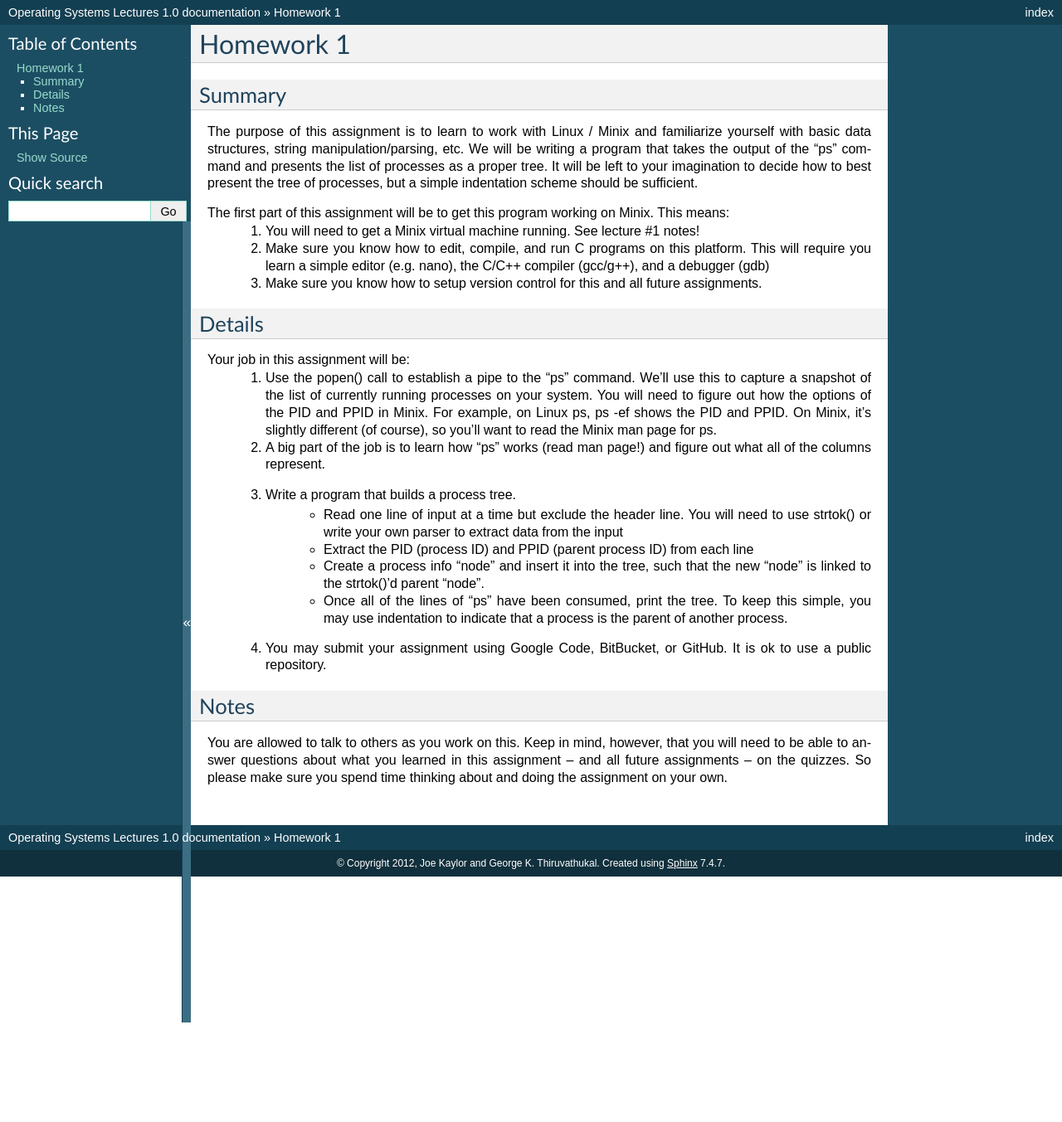
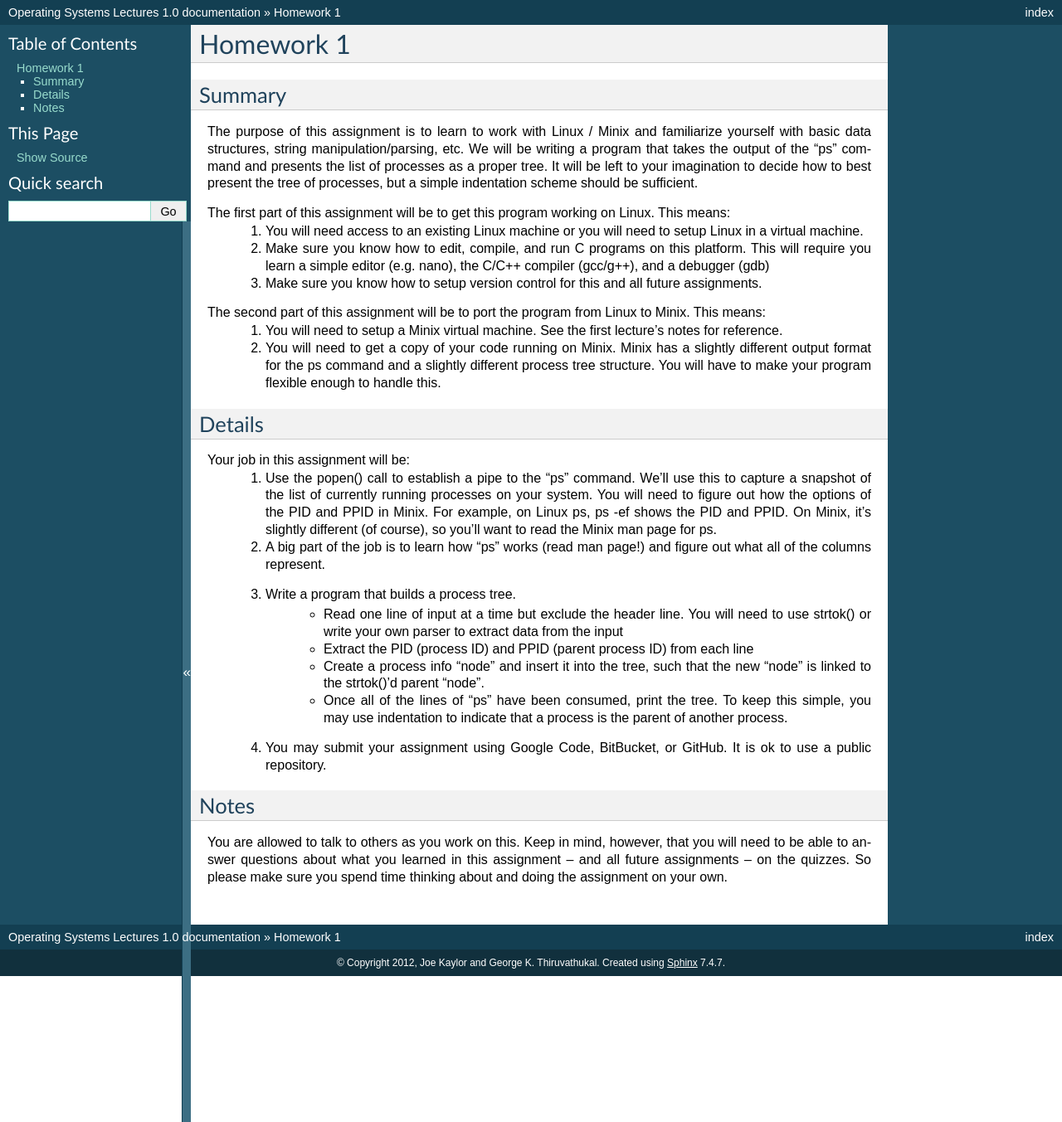
Before and after one commit to LoyolaChicagoBooks/operatingsystems, a Sphinx documentation site: the page built from source/homework1.rst, in a window 1280 px wide. Shown: the whole page at 83% size. Built offline with Sphinx 7.4.7, drawn with Linux system fonts in a browser that asks for light colours; formulas are drawn with MathJax 3; before the commit the page ends 1233 px from its top, so only the background shows below that.

Commit message:
updated homework #1

```diff
--- a/source/homework1.rst
+++ b/source/homework1.rst
@@ -5,11 +5,14 @@ Summary
 -------
 The purpose of this assignment is to learn to work with Linux / Minix and familiarize yourself with basic data structures, string manipulation/parsing, etc. We will be writing a program that takes the output of the "ps" command and presents the list of processes as a proper tree. It will be left to your imagination to decide how to best present the tree of processes, but a simple indentation scheme should be sufficient.
 
-The first part of this assignment will be to get this program working on Minix. This means:
- #. You will need to get a Minix virtual machine running. See lecture #1 notes!
+The first part of this assignment will be to get this program working on Linux. This means:
+ #. You will need access to an existing Linux machine or you will need to setup Linux in a virtual machine.
  #. Make sure you know how to edit, compile, and run C programs on this platform. This will require you learn a simple editor (e.g. nano), the C/C++ compiler (gcc/g++), and a debugger (gdb)
  #. Make sure you know how to setup version control for this and all future assignments.
 
+The second part of this assignment will be to port the program from Linux to Minix. This means:
+ #. You will need to setup a Minix virtual machine. See the first lecture's notes for reference.
+ #. You will need to get a copy of your code running on Minix. Minix has a slightly different output format for the ps command and a slightly different process tree structure. You will have to make your program flexible enough to handle this.
 
 Details
 -------
```
